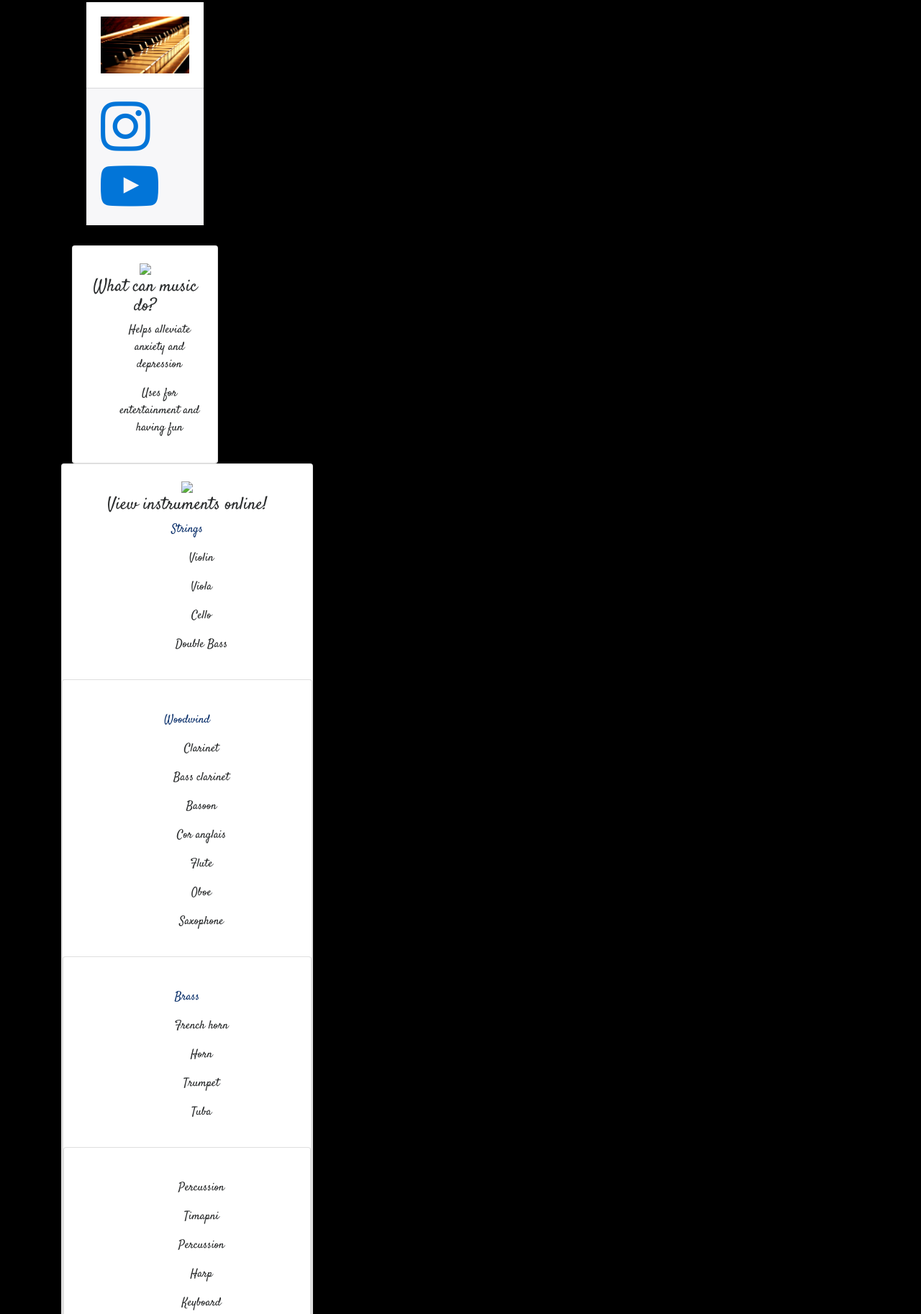
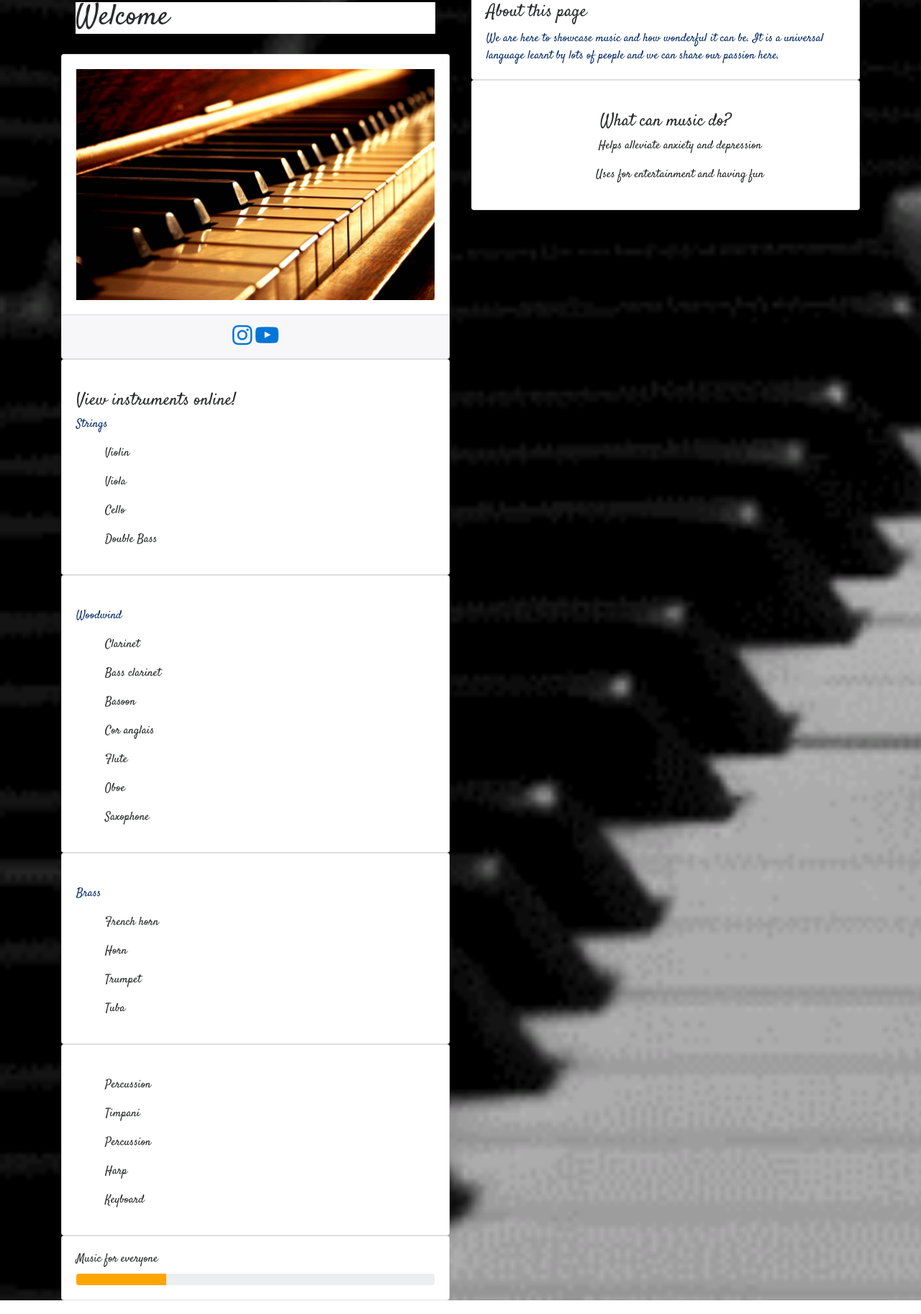
Before and after one commit to aishc176/aishc176.github.io, a plain HTML site: page about.html in a window 1280 px wide. Shown: the part 121-1947 px from the top of the page at 72% size. Drawn offline with nearby package versions, Linux system fonts and the light colour scheme.

Commit message:
Changed background to a gif

```diff
--- a/about.html
+++ b/about.html
@@ -6,11 +6,12 @@
     	<link rel="stylesheet" href="https://maxcdn.bootstrapcdn.com/bootstrap/4.0.0-alpha.6/css/bootstrap.min.css">
     	<link rel="stylesheet" href="css/style.css">
     	<link rel="stylesheet" href="https://maxcdn.bootstrapcdn.com/font-awesome/4.4.0/css/font-awesome.min.css">
+    	 <link rel="stylesheet" href="https://cdnjs.cloudflare.com/ajax/libs/animate.css/3.5.2/animate.css" />
 	</head>
 	<body>
 		<nav class="navbar navbar-toggleable-md my-nav mb-5">
 			<div class="container">
-				<a href="#" class="navbar-brand">Home</a>
+				<a href="index.html" class="navbar-brand">Home</a>
 				<ul class="nav navbar-nav">
 					<li class="nav-item">
 						<a href="#" class="nav-link">Music</a>
@@ -22,12 +23,11 @@
 	<link href="https://fonts.googleapis.com/css?family=Satisfy" rel="stylesheet">
 		<div class="container">
 			<div class="row">
-					<div class="col-md-4">
+					<div class="col-md-6">
 
 
-						<div class="col-md-8">
 						<div class="card-block">
-						<h1 style="background-color:White;>Welcome></h1>
+						<h1 style="background-color:White;">Welcome</h1>
 
 						</div>
 
@@ -46,20 +46,9 @@
 								 </a>
 							</div>
 						</div>
-
-						<div class="card text-center">
+							<div class="card text-left">
 								<div class="card-block">
-								<img class="square" src="img/">
-								<h4>What can music do?</h4>
-								<ol>Helps alleviate anxiety and depression</ol>
-								<ol>Uses for entertainment and having fun</ol>
-							</div>
-						</div>
-					</div>
-
-						<div class="card text-center">
-							<div class="card-block">
-								<img class="square" src="img/">
+									<img class="square">
 									<h4>View instruments online!</h4>
 									<p>Strings</p>
 									<a href="https://virtualpiano.net/" target="_blank" target="left"></a>
@@ -68,8 +57,9 @@
 									<ul>Cello</ul>
 									<ul>Double Bass</ul>
 							</div>
+						</div>
 
-						<div class="card text-center">
+							<div class="card text-left">
 								<div class="card-block">
 									<img class="square">
 									<p>Woodwind</p>
@@ -81,8 +71,9 @@
 									<ul>Oboe</ul>
 									<ul>Saxophone</ul>
 							</div>
+						</div>
 
-							<div class="card text-center">
+								<div class="card text-left">
 								<div class="card-block">
 									<img class="square">
 									<p>Brass</p>
@@ -91,27 +82,33 @@
 									<ul>Trumpet</ul>
 									<ul>Tuba</ul>
 							</div>
+						</div>
 
-							<div class="card text-center">
+						<div class="card text-left">
 							<div class="card-block">
 									<img class="square">
 									<ul>Percussion</ul>
-								<ul>Timapni</ul>
+									<ul>Timpani</ul>
 									<ul>Percussion</ul>
 									<ul>Harp</ul>
 									<ul>Keyboard</ul>
+							</div>
 						</div>
 
 
 						<div class="card">
 								<div class="card-block">
-								<label Music for everyone</label>
+									<label> Music for everyone</label>
 									<div class="progress">
 										<div class="progress-bar presents-progress" role="progress-bar" style="width: 25%">
 									</div>
 								</div>
+							</div>
+						</div>
 
-		<div class="col-md-8">
+
+					</div>
+					<div class="col-md-6">
           				<div class="card">
            				 <div class="card-block">
              			 <h4 class="card-title">About this page</h4>
@@ -122,6 +119,21 @@
           				</div>
 
 
+						<div class="card text-center">
+							<div class="card-block">
+								<img class="square">
+								<h4>What can music do?</h4>
+								<ol>Helps alleviate anxiety and depression</ol>
+								<ol>Uses for entertainment and having fun</ol>
+							</div>
+						</div>
+
+
+				</div>
+			</div>
+
+
+
 
 		</div>
 	</body>
--- a/css/style.css
+++ b/css/style.css
@@ -1,7 +1,7 @@
 body {
 	font-family:'Satisfy', cursive;
-    background-color: black;
-    background-repeat: repeat-x;
+    background-image: url("../img/piano-playing-gif.gif");
+    background-size: cover;
 }
 
 .img {
@@ -27,6 +27,11 @@ p {
 }
 
  .jumbotron {
-color: white;
+font-family: 'Playball', cursive;
+color: gold;
 background-color: transparent; !important;
 }
+
+.coverbox {
+	border:none;
+}
--- a/index.html
+++ b/index.html
@@ -8,12 +8,12 @@
     <link rel="stylesheet" href="https://maxcdn.bootstrapcdn.com/font-awesome/4.4.0/css/font-awesome.min.css">
 </head>
 <body>
-	<nav class="navbar navbar-toggleable-md my-nav mb-5">
+	<nav class="navbar navbar-toggleable-md my-nav mb-3">
 			<div class="container">
 				<a href="index.html" class="navbar-brand">Home</a>
 				<ul class="nav navbar-nav">
 					<li class="nav-item">
-						<a href="#" class="nav-link">Music</a>
+						<a href="about.html" class="nav-link">Music</a>
 					</li>
 				</ul>
 			</div>
@@ -21,7 +21,8 @@
 
 </body>
 	<div class="jumbotron text-center">
-	<div class="card card-outline-primary mb-2 text-center">
+	<div class="card card-outline-primary mb-2 text-center coverbox">
+	<link href="https://fonts.googleapis.com/css?family=Playball" rel="stylesheet">
       <div class="container">
         <div class="row">
           <div class="col-md-19">
```
Also changed, not shown: img/piano-playing-gif.gif (added). Lines whose indentation alone changed are shown as unchanged.
